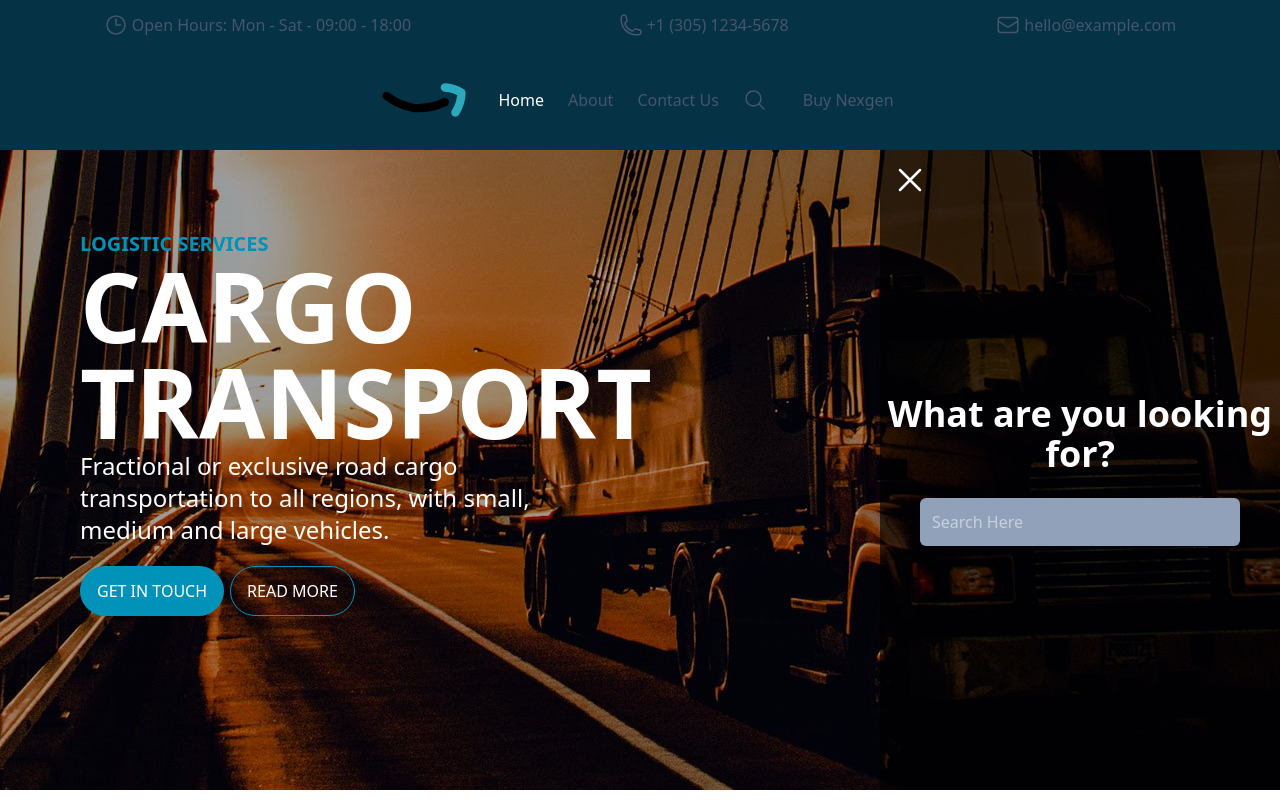
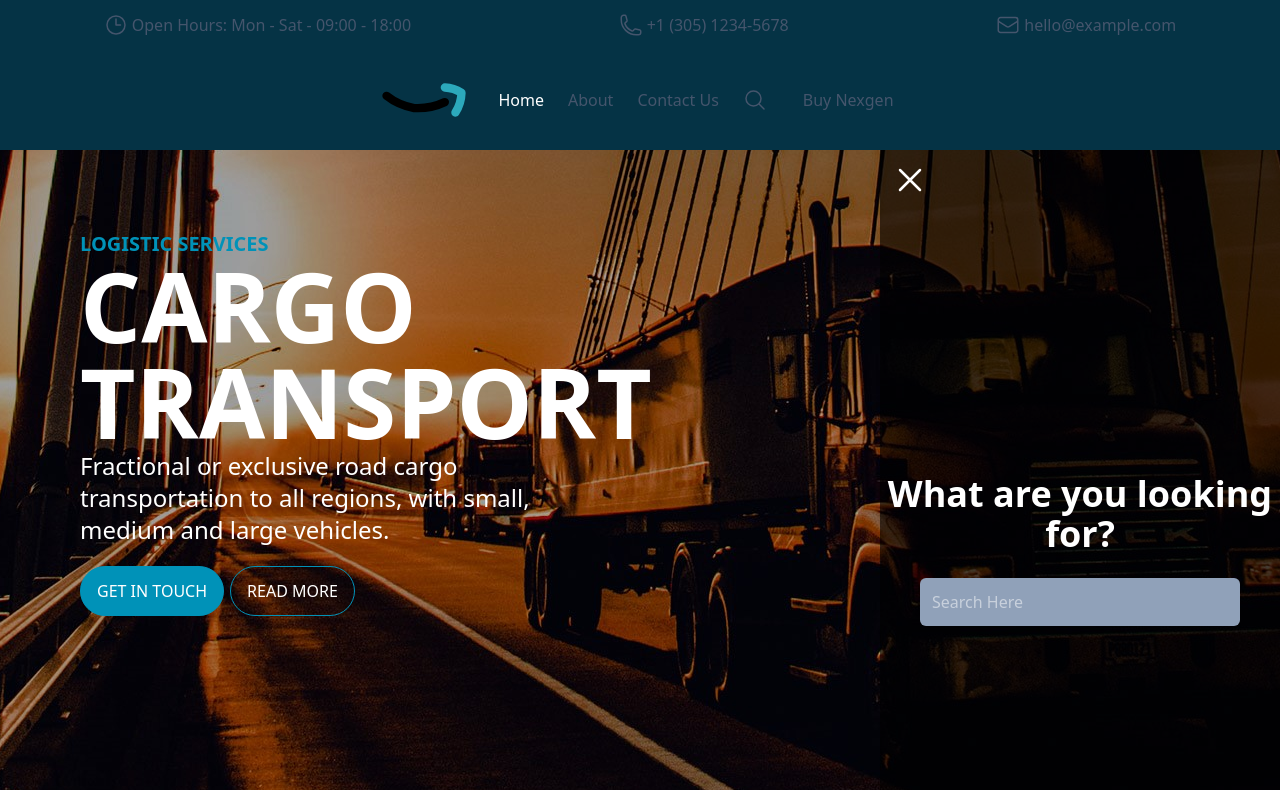
Before and after one commit to RykerWilder/logistic-site, a Vue app: page / in a window 1280 px wide. Both pictures are taken after a click on the item 754 px from the left and 100 px from the top of the page. Shown: the top 800 px of the page. Built offline with nearby package versions, Linux system fonts and the light colour scheme.

Commit message:
style: position in SearchBar.ve

```diff
--- a/src/App.vue
+++ b/src/App.vue
@@ -1,19 +1,26 @@
 <script>
+import { store } from './store.js';
 import AppHeader from './components/AppHeader.vue';
 import AppFooter from './components/AppFooter.vue';
+import SearchBar from './components/SearchBar.vue';
 
 export default {
     components: {
         AppHeader,
+        SearchBar,
         AppFooter
+    },
+    data() {
+        return {
+            store
+        }
     }
 }
-
-
 </script>
 
 <template>
     <AppHeader />
+    <SearchBar/>
     <RouterView></RouterView>
     <AppFooter />
 </template>
--- a/src/components/AppHeader.vue
+++ b/src/components/AppHeader.vue
@@ -12,7 +12,7 @@ export default {
 
 <template>
 
-    <header>
+    <header class="relative">
         <!-- HEADER TOP -->
         <div class="bg-cyan-950 h-[50px] flex items-center justify-center">
             <ul class="flex justify-around text-slate-600 w-full">
@@ -49,9 +49,12 @@ export default {
                 <li class="h-[100px]">
                     <img class="max-h-full" src="../assets/img/logo.svg" alt="logo">
                 </li>
-                <li class="hover:text-white"><router-link :to="{ name: 'home' }" :class="{ 'text-white': $route.name === 'home' }">Home</router-link></li>
-                <li class="hover:text-white"><router-link :to="{ name: 'about' }" :class="{ 'text-white': $route.name === 'about' }">About</router-link></li>
-                <li class="hover:text-white"><router-link :to="{ name: 'contact' }" :class="{ 'text-white': $route.name === 'contact' }">Contact Us</router-link></li>
+                <li class="hover:text-white"><router-link :to="{ name: 'home' }"
+                        :class="{ 'text-white': $route.name === 'home' }">Home</router-link></li>
+                <li class="hover:text-white"><router-link :to="{ name: 'about' }"
+                        :class="{ 'text-white': $route.name === 'about' }">About</router-link></li>
+                <li class="hover:text-white"><router-link :to="{ name: 'contact' }"
+                        :class="{ 'text-white': $route.name === 'contact' }">Contact Us</router-link></li>
                 <li class="hover:text-white cursor-pointer" @click="store.searchBar = true">
                     <svg xmlns="http://www.w3.org/2000/svg" fill="none" viewBox="0 0 24 24" stroke-width="1.5"
                         stroke="currentColor" class="size-6">
@@ -64,8 +67,9 @@ export default {
                 </li>
             </ul>
         </div>
+
+
     </header>
 
+
 </template>
-
-<style scoped></style>
--- a/src/components/HeroSection.vue
+++ b/src/components/HeroSection.vue
@@ -1,12 +1,5 @@
 <script>
-import { store } from '../store.js';
-export default {
-    data() {
-        return {
-            store
-        }
-    }
-}
+
 </script>
 
 <template>
@@ -25,18 +18,6 @@ export default {
                     MORE</button>
             </div>
         </div>
-
-        <!-- SEARCH BAR -->
-        <div class="absolute right-0 top-0 bg-transparent h-full w-[400px] flex justify-center items-center" v-if="store.searchBar === true">
-            <svg @click="store.searchBar = false" xmlns="http://www.w3.org/2000/svg" fill="none" viewBox="0 0 24 24" stroke-width="1.5"
-                stroke="currentColor" class="absolute top-2.5 left-2.5 size-10 cursor-pointer text-white z-10">
-                <path stroke-linecap="round" stroke-linejoin="round" d="M6 18 18 6M6 6l12 12" />
-            </svg>
-            <div class="flex flex-col items-center gap-6">
-                <h3 class="text-4xl font-bold text-center text-white z-10">What are you looking for?</h3>
-                <input type="text" placeholder="Search Here" class="w-[80%] bg-slate-400 p-3 rounded-md focus:outline-0 z-10 text-white">
-            </div>
-        </div>
     </section>
 </template>
 
@@ -46,14 +27,4 @@ section {
     background-position: center;
     background-attachment: fixed;
 }
-
-div:nth-child(2)::before {
-    content: '';
-    position: absolute;
-    top: 0;
-    right: 0;
-    width: 400px;
-    height: 100%;
-    background-color: rgba(0, 0, 0, 0.4);
-}
 </style>
--- /dev/null
+++ b/src/components/SearchBar.vue
@@ -0,0 +1,38 @@
+<script>
+import { store } from '../store.js';
+export default {
+    data() {
+        return {
+            store
+        }
+    }
+}
+</script>
+
+<template>
+    <!-- SEARCH BAR -->
+    <div id="search-bar" class="fixed right-0 top-[150px] bg-transparent h-full w-[400px] flex justify-center items-center z-10" v-if="store.searchBar == true">
+        <svg @click="store.searchBar = false" xmlns="http://www.w3.org/2000/svg" fill="none" viewBox="0 0 24 24"
+            stroke-width="1.5" stroke="currentColor"
+            class="absolute top-2.5 left-2.5 size-10 cursor-pointer text-white z-10">
+            <path stroke-linecap="round" stroke-linejoin="round" d="M6 18 18 6M6 6l12 12" />
+        </svg>
+        <div class="flex flex-col items-center gap-6">
+            <h3 class="text-4xl font-bold text-center text-white z-10">What are you looking for?</h3>
+            <input type="text" placeholder="Search Here"
+                class="w-[80%] bg-slate-400 p-3 rounded-md focus:outline-0 z-10 text-white">
+        </div>
+    </div>
+</template>
+
+<style scoped>
+#search-bar::before {
+    content: '';
+    position: fixed;
+    top: 150px;
+    right: 0;
+    width: 400px;
+    height: 80vh;
+    background-color: rgba(0, 0, 0, .6);
+}
+</style>
--- a/src/pages/About.vue
+++ b/src/pages/About.vue
@@ -23,7 +23,6 @@ export default {
         <WhatAreWeDoing />
         <AboutTheNetwork />
     </main>
-
 </template>
 
 <style scoped>
@@ -33,6 +32,7 @@ section:nth-child(1) {
     background-attachment: fixed;
     background-size: cover;
 }
+
 section::after {
     content: '';
     position: absolute;
--- a/src/pages/HomePage.vue
+++ b/src/pages/HomePage.vue
@@ -18,8 +18,6 @@ export default {
         SendAMessage
     }
 }
-
-
 </script>
 
 
```
Lines whose indentation alone changed are shown as unchanged.
